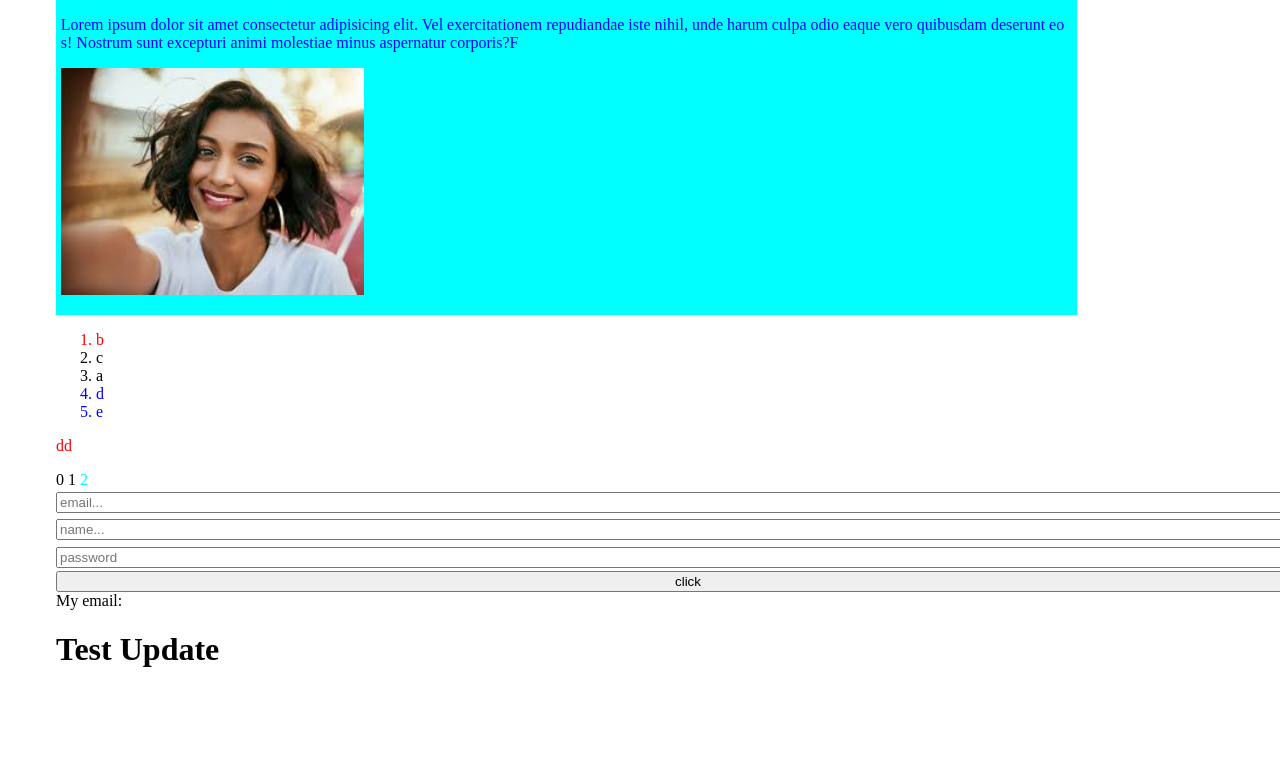
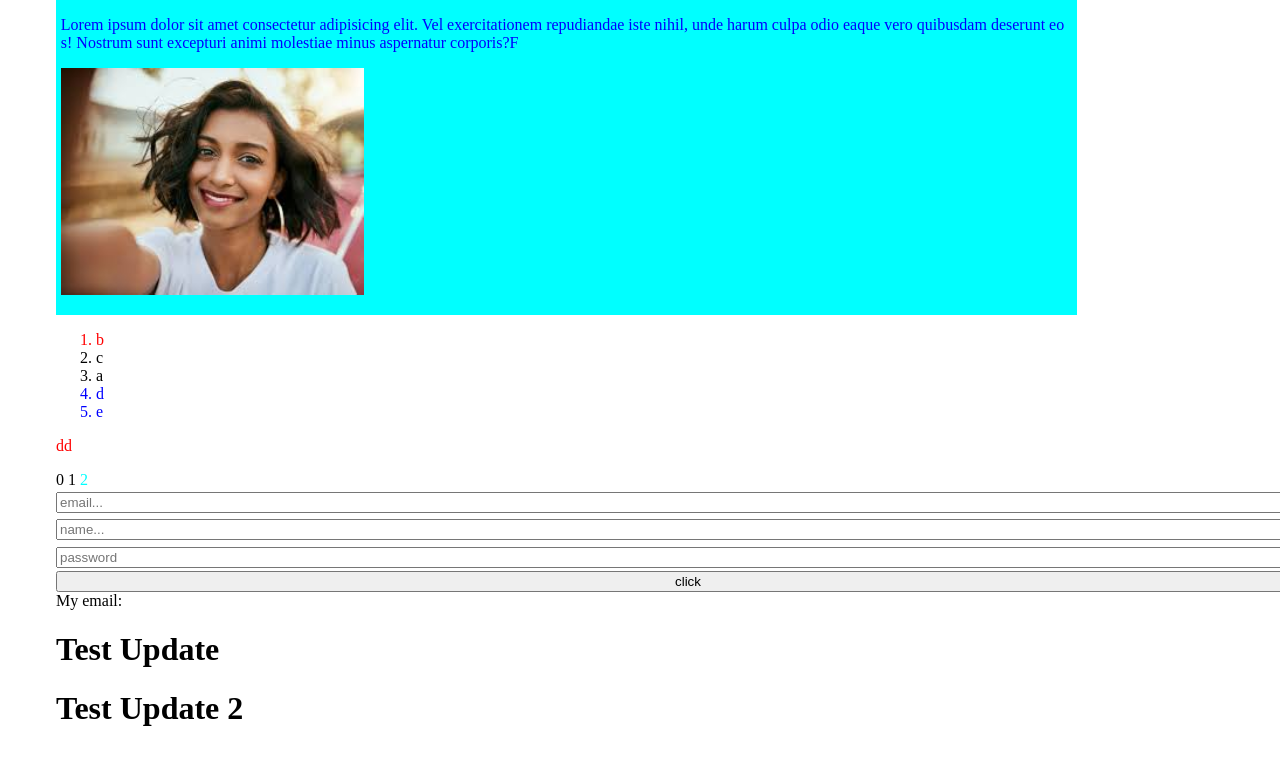
Before and after one commit to samvln/test-deploy, a plain HTML site: page index.html in a window 1280 px wide. Shown: the part 145-910 px from the top of the page. Before the commit the page ends 859 px from the top, so only its background shows below. Drawn offline with Linux system fonts and the light colour scheme.

Commit message:
thirt test

```diff
--- a/index.html
+++ b/index.html
@@ -48,6 +48,7 @@
                     <span id="show_id"></span>
             </div>
             <h1>Test Update</h1>
+            <h1>Test Update 2</h1>
         </div>
     </div>
 
```
